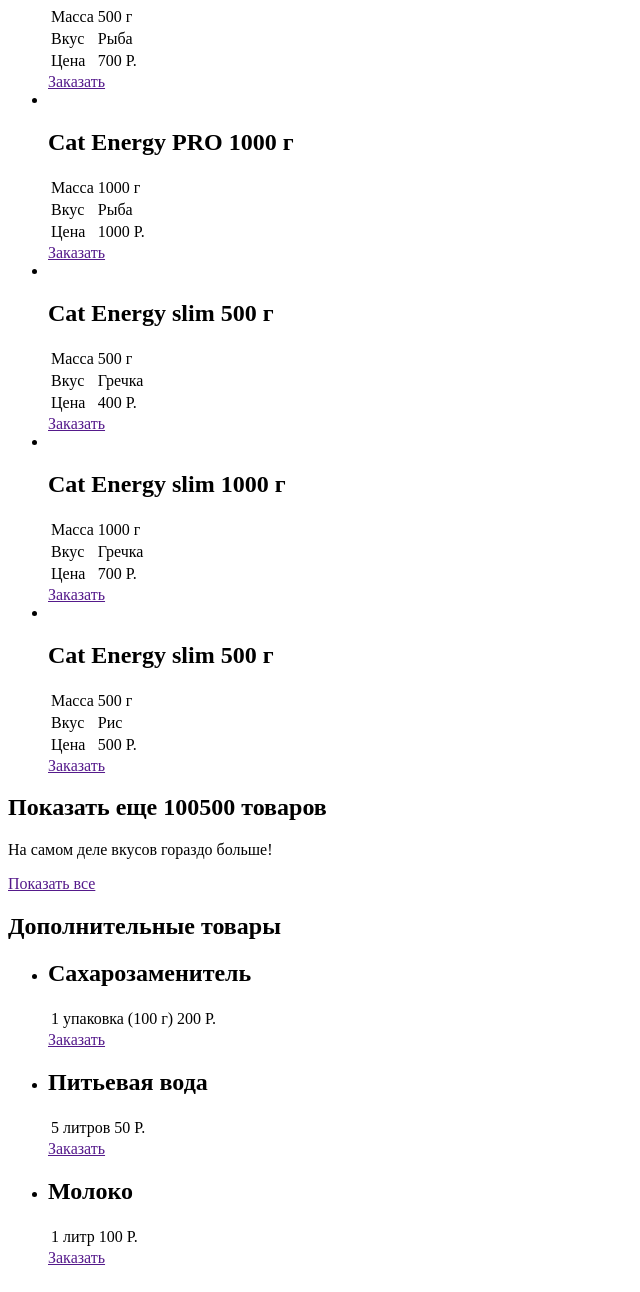
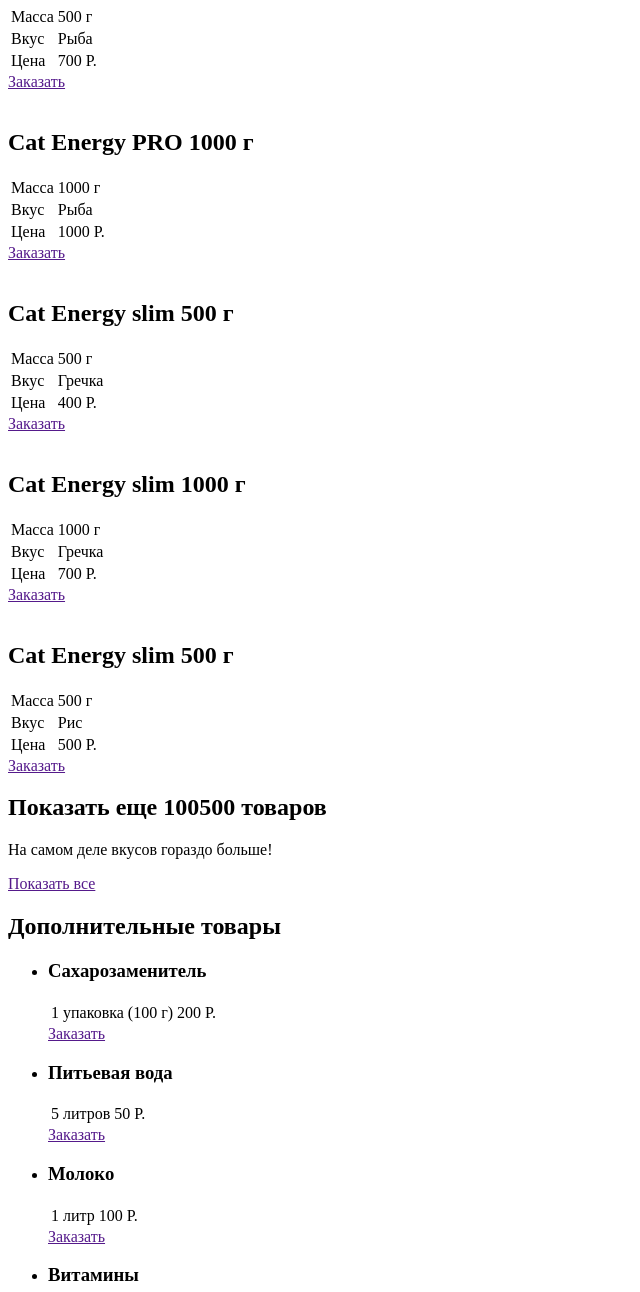
Before and after one commit to ana-izotova/1385139-cat-energy-20, a website: page source/catalog.html in a window 1280 px wide. Shown: the part 605-1897 px from the top of the page, without its empty margins (0-640 px from the left). Drawn offline with Linux system fonts and the light colour scheme.

Commit message:
Исправила ошибки в разметке каталога
Изменила товары со списка на article

```diff
--- a/source/catalog.html
+++ b/source/catalog.html
@@ -30,8 +30,7 @@
 <main class="page-main">
   <section class="page-main__catalog catalog">
     <h1 class="catalog__header header">Каталог продукции</h1>
-    <ul class="catalog__list goods-list">
-      <li class="goods-list__item goods-item">
+    <article class="catalog__item goods-item">
       <div class="goods-item__image-wrapper">
         <img alt="" class="goods-item__image goods-item__image--product-1" src="">
       </div>
@@ -53,8 +52,8 @@
         </table>
       </div>
       <a class="goods-item__order-button button" href="">Заказать</a>
-      </li>
-      <li class="goods-list__item goods-item">
+    </article>
+    <article class="catalog__item goods-item">
       <div class="goods-item__image-wrapper">
         <img alt="" class="goods-item__image goods-item__image--product-2" src="">
       </div>
@@ -76,8 +75,8 @@
         </table>
       </div>
       <a class="goods-item__order-button button" href="">Заказать</a>
-      </li>
-      <li class="goods-list__item goods-item">
+    </article>
+    <article class="catalog__item goods-item">
       <div class="goods-item__image-wrapper">
         <img alt="" class="goods-item__image goods-item__image--product-3" src="">
       </div>
@@ -99,8 +98,8 @@
         </table>
       </div>
       <a class="goods-item__order-button button" href="">Заказать</a>
-      </li>
-      <li class="goods-list__item goods-item">
+    </article>
+    <article class="catalog__item goods-item">
       <div class="goods-item__image-wrapper">
         <img alt="" class="goods-item__image goods-item__image--product-4" src="">
       </div>
@@ -122,8 +121,8 @@
         </table>
       </div>
       <a class="goods-item__order-button button" href="">Заказать</a>
-      </li>
-      <li class="goods-list__item goods-item">
+    </article>
+    <article class="catalog__item goods-item">
       <div class="goods-item__image-wrapper">
         <img alt="" class="goods-item__image goods-item__image--product-5" src="">
       </div>
@@ -145,8 +144,8 @@
         </table>
       </div>
       <a class="goods-item__order-button button" href="">Заказать</a>
-      </li>
-      <li class="goods-list__item goods-item">
+    </article>
+    <article class="catalog__item goods-item">
       <div class="goods-item__image-wrapper">
         <img alt="" class="goods-item__image goods-item__image--product-6" src="">
       </div>
@@ -168,8 +167,8 @@
         </table>
       </div>
       <a class="goods-item__order-button button" href="">Заказать</a>
-      </li>
-      <li class="goods-list__item goods-item">
+    </article>
+    <article class="catalog__item goods-item">
       <div class="goods-item__image-wrapper">
         <img alt="" class="goods-item__image goods-item__image--product-7" src="">
       </div>
@@ -191,8 +190,7 @@
         </table>
       </div>
       <a class="goods-item__order-button button" href="">Заказать</a>
-      </li>
-    </ul>
+    </article>
     <div class="catalog__more-goods more-goods">
       <h2 class="more-goods__header">Показать еще 100500 товаров</h2>
       <p class="more-goods__text-content">На самом деле вкусов гораздо больше!</p>
@@ -204,7 +202,7 @@
     <ul class="additional-goods__list goods-list">
       <li class="goods-list__item goods-item">
         <div class="goods-item__info">
-          <h2 class="goods-item__header">Сахарозаменитель</h2>
+          <h3 class="goods-item__header">Сахарозаменитель</h2>
           <table class="goods-item__details table-details">
             <tr class="table-details__row">
               <td class="table-details__data">1 упаковка (100 г)</td>
@@ -216,7 +214,7 @@
       </li>
       <li class="goods-list__item goods-item">
         <div class="goods-item__info">
-          <h2 class="goods-item__header">Питьевая вода</h2>
+          <h3 class="goods-item__header">Питьевая вода</h2>
           <table class="goods-item__details table-details">
             <tr class="table-details__row">
               <td class="table-details__data">5 литров</td>
@@ -228,7 +226,7 @@
       </li>
       <li class="goods-list__item goods-item">
         <div class="goods-item__info">
-          <h2 class="goods-item__header">Молоко</h2>
+          <h3 class="goods-item__header">Молоко</h2>
           <table class="goods-item__details table-details">
             <tr class="table-details__row">
               <td class="table-details__data">1 литр</td>
@@ -240,7 +238,7 @@
       </li>
       <li class="goods-list__item goods-item">
         <div class="goods-item__info">
-          <h2 class="goods-item__header">Витамины</h2>
+          <h3 class="goods-item__header">Витамины</h2>
           <table class="goods-item__details table-details">
             <tr class="table-details__row">
               <td class="table-details__data">1 упаковка (30 г)</td>
```
Lines whose indentation alone changed are shown as unchanged.
